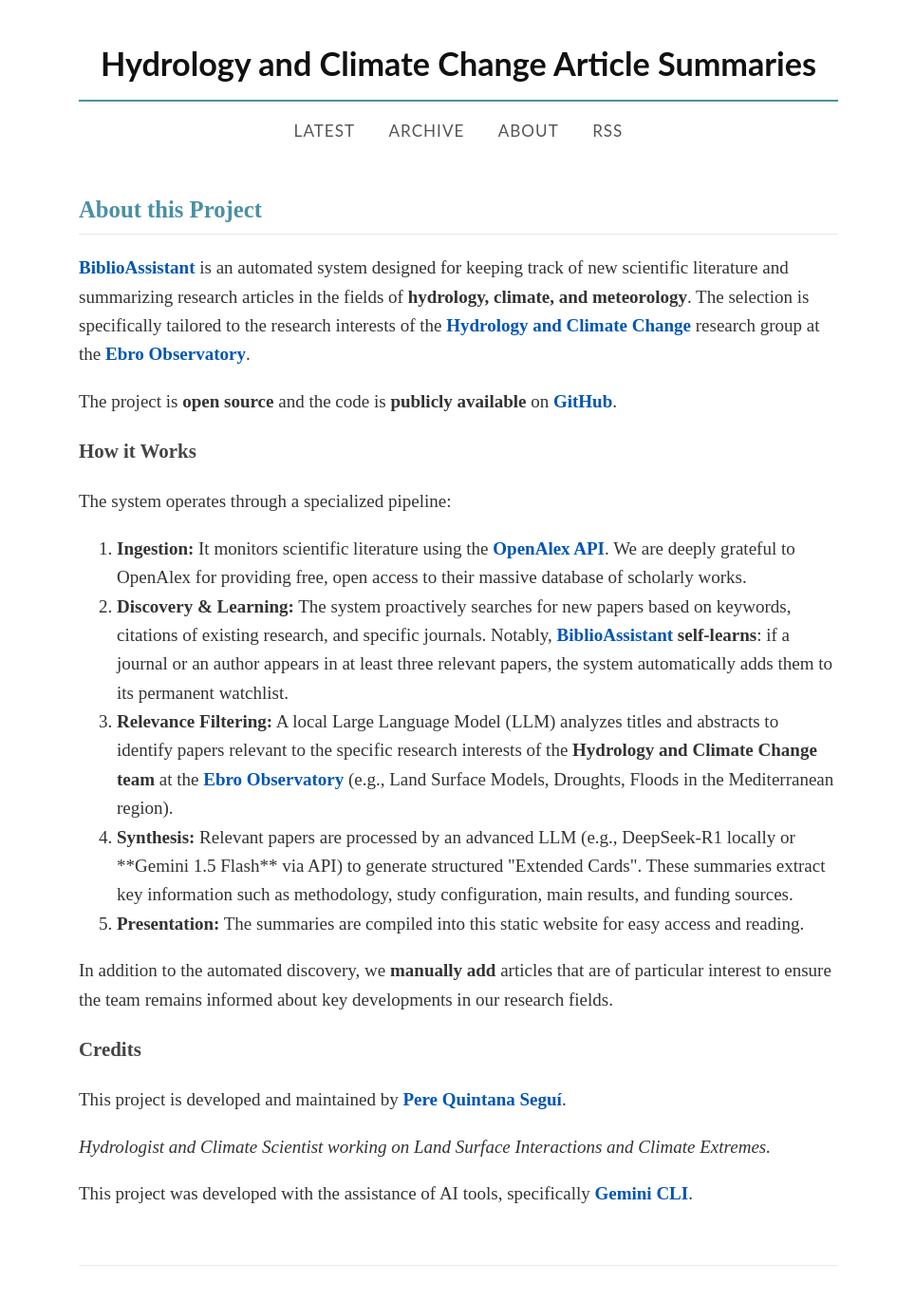
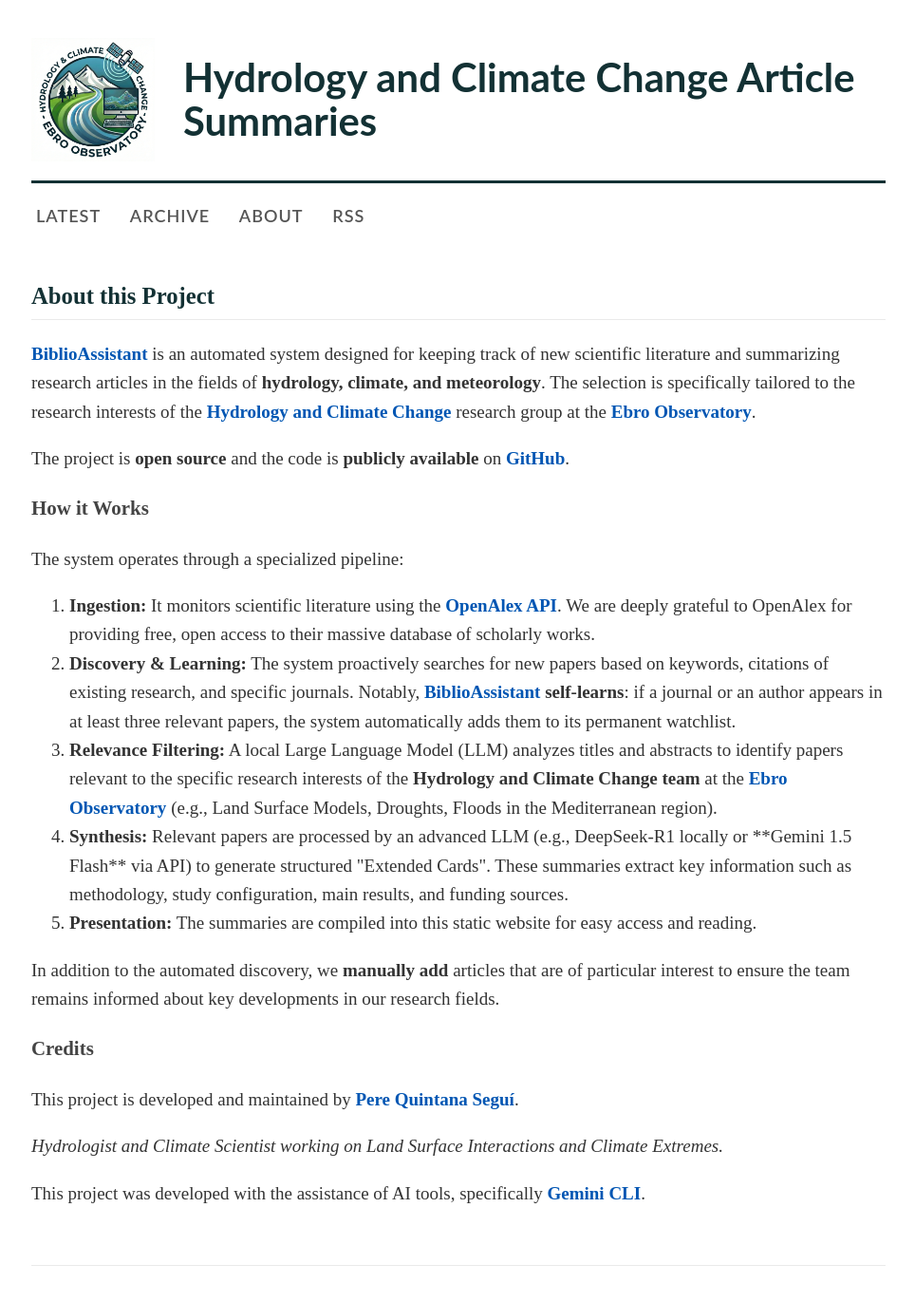
Before and after one commit to bitic/biblioassistant, a Python web app: template templates/about.html in a window 1280 px wide. Shown: the top 1371 px of the page at 95% size, without its empty margins (157-1121 px from the left). Run offline with Jinja, Linux system fonts and the light colour scheme; the template is opened without the code that fills it, so the values that code supplies are empty.

Commit message:
UI/UX Refresh: Integrate new branding and layout improvements
- Update `src/generator.py` to support asset copying to the public directory.
- Implement WebP logo integration in `templates/base.html`.
- Redesign header layout: larger logo, left-aligned positioning, and refined navigation.
- Synchronize site color palette with the new HidroClim branding.
- Finalize footer text and citation block styling.
- Update `src/config.py` with `SITE_TITLE` for consistent branding across site and RSS.

```diff
--- a/src/config.py
+++ b/src/config.py
@@ -40,6 +40,7 @@
 REMOTE_USER = os.getenv("REMOTE_USER", "username")
 REMOTE_PATH = os.getenv("REMOTE_PATH", "/var/www/biblio/")
 SITE_URL = os.getenv("SITE_URL", "https://biblio.quintanasegui.com")
+SITE_TITLE = "Hydrology and Climate Change Article Summaries"
 
 # Budget Control
 MAX_MONTHLY_COST = float(os.getenv("MAX_MONTHLY_COST", "10.0"))
--- a/templates/base.html
+++ b/templates/base.html
@@ -23,7 +23,7 @@
         :root {
             --bg-color: #ffffff;
             --text-color: #333333;
-            --accent-color: #4A90A4; /* Color from pere.quintanasegui.com */
+            --accent-color: #133134; /* Dark Teal from HidroClim Logo */
             --link-color: #0056b3;
             --meta-color: #666666;
             --border-color: #eaeaea;
@@ -36,18 +36,18 @@
             line-height: 1.6;
             color: var(--text-color);
             background-color: var(--bg-color);
-            max-width: 800px;
+            max-width: 900px; /* Widened slightly for left align balance */
             margin: 0 auto;
             padding: 40px 20px;
-            font-size: 19px; /* Slightly larger for reading comfort */
+            font-size: 19px;
         }
 
         /* Typography */
         h1 { font-family: var(--font-sans); font-weight: 700; color: #111; margin-top: 1.5em; margin-bottom: 0.5em; }
 
         /* Site Title */
-        header h1 { font-size: 1.8em; border-bottom: 2px solid var(--accent-color); padding-bottom: 10px; margin-top: 0; }
-        header h1 a { color: inherit; text-decoration: none; }
+        header h1 { font-size: 2.2em; border-bottom: none; padding-bottom: 0; margin-top: 0; margin-bottom: 0; line-height: 1.1; }
+        header h1 a { color: var(--accent-color); text-decoration: none; }
 
         /* Article/Summary Title */
         article h1 { font-size: 1.5em; border-bottom: none; margin-top: 0; line-height: 1.2; }
@@ -59,9 +59,38 @@
         a:hover { color: var(--accent-color); text-decoration: underline; }
 
         /* Layout Elements */
-        header { margin-bottom: 50px; text-align: center; }
-        header nav { margin-top: 15px; font-family: var(--font-sans); text-transform: uppercase; font-size: 0.9em; letter-spacing: 1px; }
-        header nav a { margin: 0 15px; color: #555; }
+        header {
+            margin-bottom: 50px;
+            text-align: left;
+        }
+
+        .header-content {
+            display: flex;
+            align-items: center;
+            justify-content: flex-start; /* Left align */
+            gap: 30px;
+            border-bottom: 3px solid var(--accent-color);
+            padding-bottom: 20px;
+            margin-bottom: 20px;
+        }
+
+        .header-logo {
+            height: 130px; /* Larger logo */
+            width: auto;
+        }
+
+        header nav {
+            margin-top: 0;
+            font-family: var(--font-sans);
+            text-transform: uppercase;
+            font-size: 0.95em;
+            letter-spacing: 1px;
+            text-align: left; /* Align nav left too */
+            padding-left: 160px; /* Indent nav to align with text, effectively skipping logo width+gap? Or just left align. */
+            /* Better: just left align, maybe below title? */
+            padding-left: 5px;
+        }
+        header nav a { margin-right: 25px; margin-left: 0; color: #555; font-weight: 600; }
         header nav a:hover { color: var(--accent-color); }
 
         .paper-item { margin-bottom: 40px; }
@@ -127,12 +156,15 @@
 </head>
 <body>
     <header>
-        <h1><a href="../../index.html">Hydrology and Climate Change Article Summaries</a></h1>
+        <div class="header-content">
+            <img src="/assets/hidroclim-logo.webp" alt="HidroClim Logo" class="header-logo">
+            <h1><a href="/index.html">Hydrology and Climate Change Article Summaries</a></h1>
+        </div>
         <nav>
-            <a href="../../index.html">Latest</a>
-            <a href="../../archive.html">Archive</a>
-            <a href="../../about.html">About</a>
-            <a href="../../feed.xml">RSS</a>
+            <a href="/index.html">Latest</a>
+            <a href="/archive.html">Archive</a>
+            <a href="/about.html">About</a>
+            <a href="/feed.xml">RSS</a>
         </nav>
     </header>
 
```
Also changed, not shown: src/generator.py (+7 -2 lines), assets/hidroclim-logo.png (added), assets/hidroclim-logo.webp (added), 5 other files.
